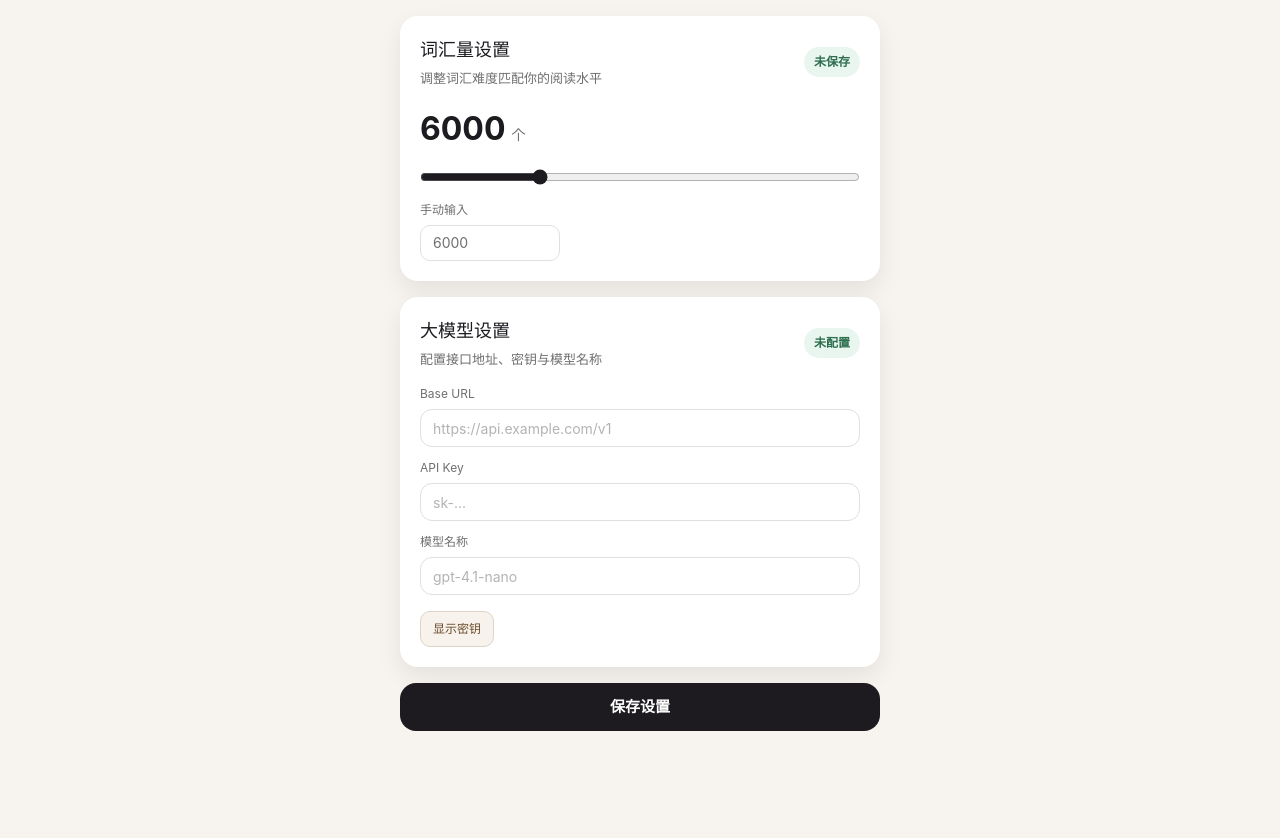
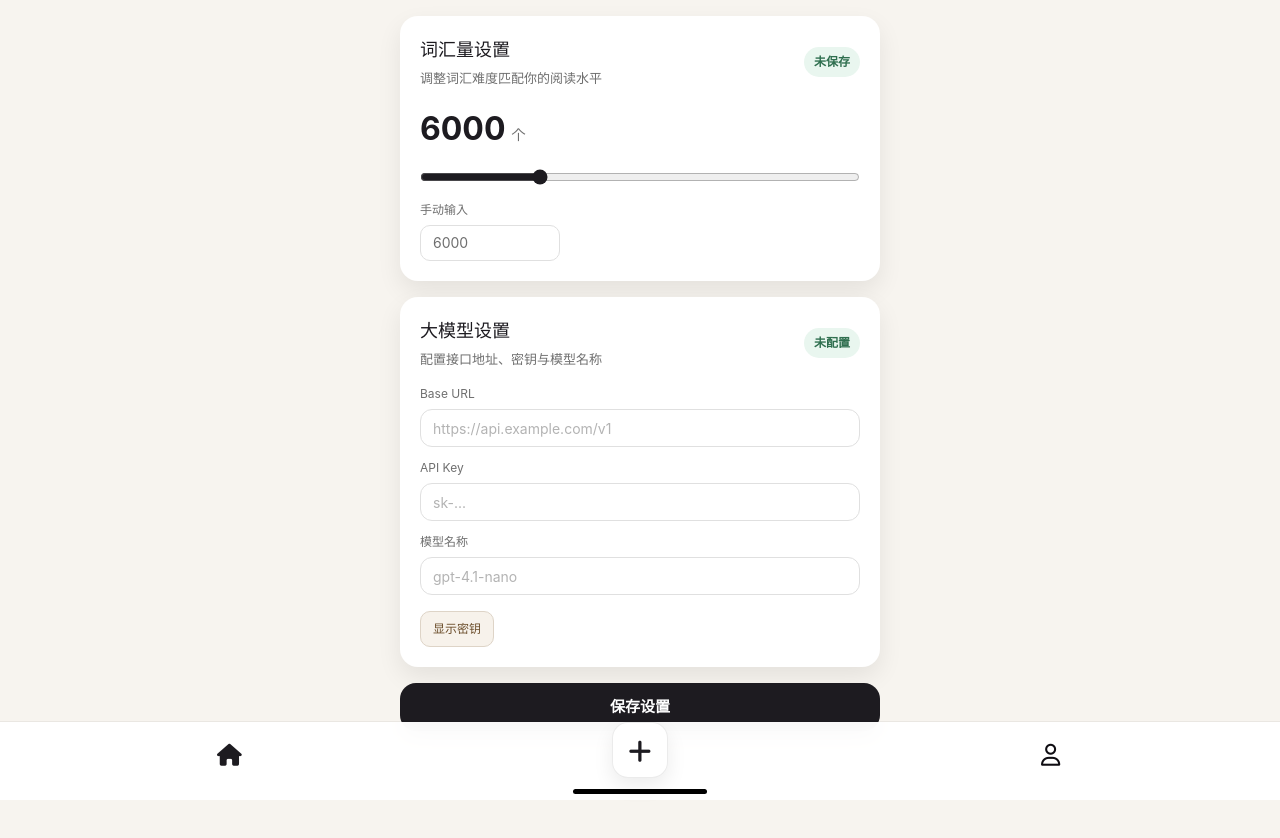
Before and after one commit to lulu2jinchi/firstEnglishBook, a Nuxt app: page /user in a window 1280 px wide. Shown: the top 838 px of the page. Before the commit the page ends 800 px from the top, so only its background shows below. Built offline with nearby package versions, Linux system fonts and the light colour scheme.

Commit message:
feat: implement BottomTabBar component and integrate it into home and user pages

```diff
--- /dev/null
+++ b/app/components/BottomTabBar.vue
@@ -0,0 +1,107 @@
+<template>
+  <nav class="tab-bar" aria-label="底部导航">
+    <button
+      class="tab"
+      type="button"
+      aria-label="首页"
+      :class="{ 'tab--active': active === 'home' }"
+      @click="emit('home')"
+    >
+      <i class="fa-solid fa-house tab-icon" aria-hidden="true"></i>
+    </button>
+    <button class="tab add-btn" type="button" aria-label="添加" @click="emit('add')">
+      <i class="fa-solid fa-plus tab-icon" aria-hidden="true"></i>
+    </button>
+    <button
+      class="tab"
+      type="button"
+      aria-label="个人中心"
+      :class="{ 'tab--active': active === 'user' }"
+      @click="emit('user')"
+    >
+      <i class="fa-regular fa-user tab-icon" aria-hidden="true"></i>
+    </button>
+    <div class="home-indicator" aria-hidden="true" />
+  </nav>
+</template>
+
+<script setup lang="ts">
+defineProps<{
+  active: 'home' | 'user'
+}>()
+
+const emit = defineEmits<{
+  (event: 'home'): void
+  (event: 'add'): void
+  (event: 'user'): void
+}>()
+</script>
+
+<style scoped>
+.tab-bar {
+  position: fixed;
+  left: 0;
+  right: 0;
+  bottom: 0;
+  height: 78px;
+  padding: 10px 24px calc(16px + env(safe-area-inset-bottom, 0px));
+  background: rgba(255, 255, 255, 0.96);
+  backdrop-filter: blur(10px);
+  box-shadow: 0 -0.5px 0 rgba(0, 0, 0, 0.1);
+  display: grid;
+  grid-template-columns: repeat(3, 1fr);
+  align-items: start;
+  justify-items: center;
+  box-sizing: border-box;
+  z-index: 10;
+}
+
+.tab {
+  border: none;
+  background: transparent;
+  padding: 12px 20px 8px;
+  display: flex;
+  align-items: center;
+  justify-content: center;
+  cursor: pointer;
+}
+
+.tab-icon {
+  font-size: 22px;
+  color: #1d1b20;
+}
+
+.tab--active {
+  color: #1d1b20;
+  font-weight: 600;
+}
+
+.tab--active .tab-icon {
+  color: #0f0d12;
+}
+
+.add-btn {
+  width: 56px;
+  height: 56px;
+  border-radius: 16px;
+  margin-top: -10px;
+  background: #ffffff;
+  box-shadow: 0 8px 20px rgba(0, 0, 0, 0.08);
+  border: 1px solid rgba(0, 0, 0, 0.08);
+}
+
+.add-btn .tab-icon {
+  font-size: 26px;
+}
+
+.home-indicator {
+  position: absolute;
+  bottom: calc(6px + env(safe-area-inset-bottom, 0px));
+  left: 50%;
+  transform: translateX(-50%);
+  width: 134px;
+  height: 5px;
+  background: #000000;
+  border-radius: 100px;
+}
+</style>
--- a/app/pages/home.vue
+++ b/app/pages/home.vue
@@ -37,18 +37,7 @@
       </div>
     </div>
 
-    <nav class="tab-bar" aria-label="底部导航">
-      <button class="tab tab--active" type="button" aria-label="首页">
-        <i class="fa-solid fa-house tab-icon" aria-hidden="true"></i>
-      </button>
-      <button class="tab add-btn" type="button" aria-label="添加" :disabled="isUploading" @click="triggerUpload">
-        <i class="fa-solid fa-plus tab-icon" aria-hidden="true"></i>
-      </button>
-      <button class="tab" type="button" aria-label="个人中心" @click="goUser">
-        <i class="fa-regular fa-user tab-icon" aria-hidden="true"></i>
-      </button>
-      <div class="home-indicator" aria-hidden="true" />
-    </nav>
+    <BottomTabBar active="home" @home="goHome" @add="triggerUpload" @user="goUser" />
   </div>
 </template>
 
@@ -57,6 +46,7 @@ import { computed, onBeforeUnmount, onMounted, ref, watch } from 'vue'
 import { useRouter } from 'vue-router'
 import { useHead } from '#imports'
 import Dexie, { type Table } from 'dexie'
+import BottomTabBar from '~/components/BottomTabBar.vue'
 
 const imgRightSide =
   "https://www.figma.com/api/mcp/asset/c06005b8-a781-41f5-aab5-5c7c1590b92f";
@@ -162,6 +152,10 @@ const handleBookClick = (book: BookItem) => {
 
 const goUser = () => {
   router.push('/user')
+}
+
+const goHome = () => {
+  router.push('/home')
 }
 
 const isEpubBlobUrl = (path: string) => /^blob:/i.test(path)
@@ -517,67 +511,6 @@ useHead({
   font-weight: 600;
 }
 
-.tab-bar {
-  position: fixed;
-  left: 0;
-  right: 0;
-  bottom: 0;
-  height: 78px;
-  padding: 10px 24px calc(16px + env(safe-area-inset-bottom, 0px));
-  background: rgba(255, 255, 255, 0.96);
-  backdrop-filter: blur(10px);
-  box-shadow: 0 -0.5px 0 rgba(0, 0, 0, 0.1);
-  display: grid;
-  grid-template-columns: repeat(3, 1fr);
-  align-items: start;
-  justify-items: center;
-  box-sizing: border-box;
-  z-index: 10;
-}
-
-.tab {
-  border: none;
-  background: transparent;
-  padding: 12px 20px 8px;
-  display: flex;
-  align-items: center;
-  justify-content: center;
-  cursor: pointer;
-}
-
-.tab-icon {
-  font-size: 22px;
-  color: #1d1b20;
-}
-
-.tab--active {
-  color: #1d1b20;
-}
-
-.add-btn {
-  width: 56px;
-  height: 56px;
-  border-radius: 16px;
-  margin-top: -10px;
-  background: #ffffff;
-  box-shadow: 0 8px 20px rgba(0, 0, 0, 0.08);
-  border: 1px solid rgba(0, 0, 0, 0.08);
-}
-
-.add-btn .tab-icon {
-  font-size: 26px;
-}
-
-.home-indicator {
-  position: absolute;
-  bottom: calc(6px + env(safe-area-inset-bottom, 0px));
-  left: 50%;
-  transform: translateX(-50%);
-  width: 134px;
-  height: 5px;
-  background: #000000;
-  border-radius: 100px;
-}
 
 @media (min-width: 768px) {
   .home-page {
--- a/app/pages/user.vue
+++ b/app/pages/user.vue
@@ -100,6 +100,8 @@
       {{ isAnySaving ? '保存中...' : '保存设置' }}
     </button>
     <p v-if="saveStatus" class="save-status">{{ saveStatus }}</p>
+
+    <BottomTabBar active="user" @home="goHome" @add="goHome" @user="goUser" />
   </div>
 </template>
 
@@ -107,6 +109,7 @@
 import { computed, onMounted, ref } from 'vue'
 import { useHead } from '#imports'
 import { useRouter } from 'vue-router'
+import BottomTabBar from '~/components/BottomTabBar.vue'
 
 const router = useRouter()
 const minVocabularySize = 1000
@@ -281,6 +284,10 @@ const goHome = () => {
   router.push('/home')
 }
 
+const goUser = () => {
+  router.push('/user')
+}
+
 onMounted(() => {
   void loadLevel()
   void loadModelConfig()
@@ -306,7 +313,7 @@ useHead({
 .user-page {
   min-height: 100dvh;
   box-sizing: border-box;
-  padding: 16px 20px 32px;
+  padding: 16px 20px calc(120px + env(safe-area-inset-bottom, 0px));
   max-width: 520px;
   margin: 0 auto;
   display: flex;
@@ -508,4 +515,5 @@ useHead({
   color: #6f6f6f;
   text-align: center;
 }
+
 </style>
```
Also changed, not shown: 1 other file (tests, documents, lock files or other folders).
